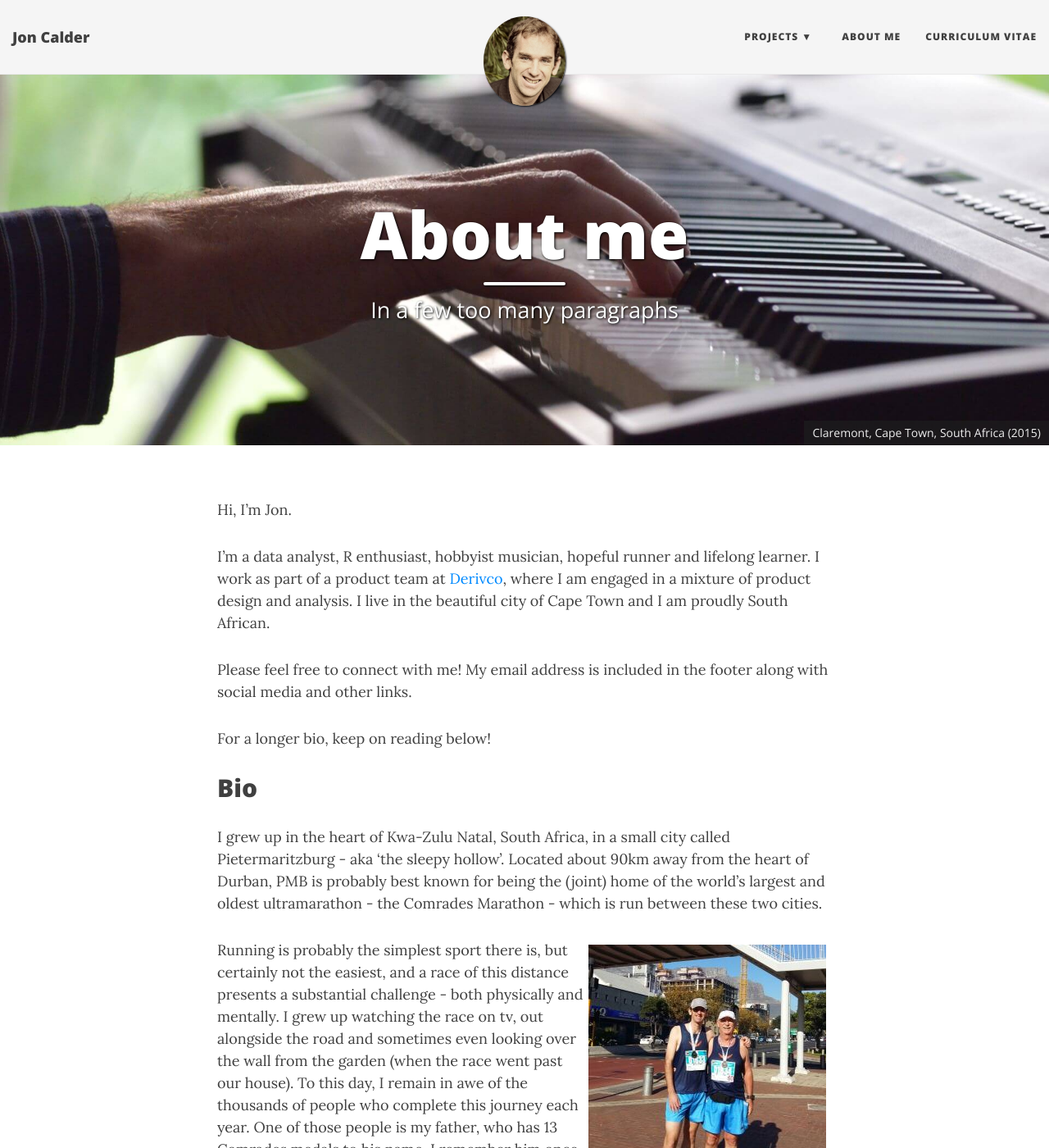
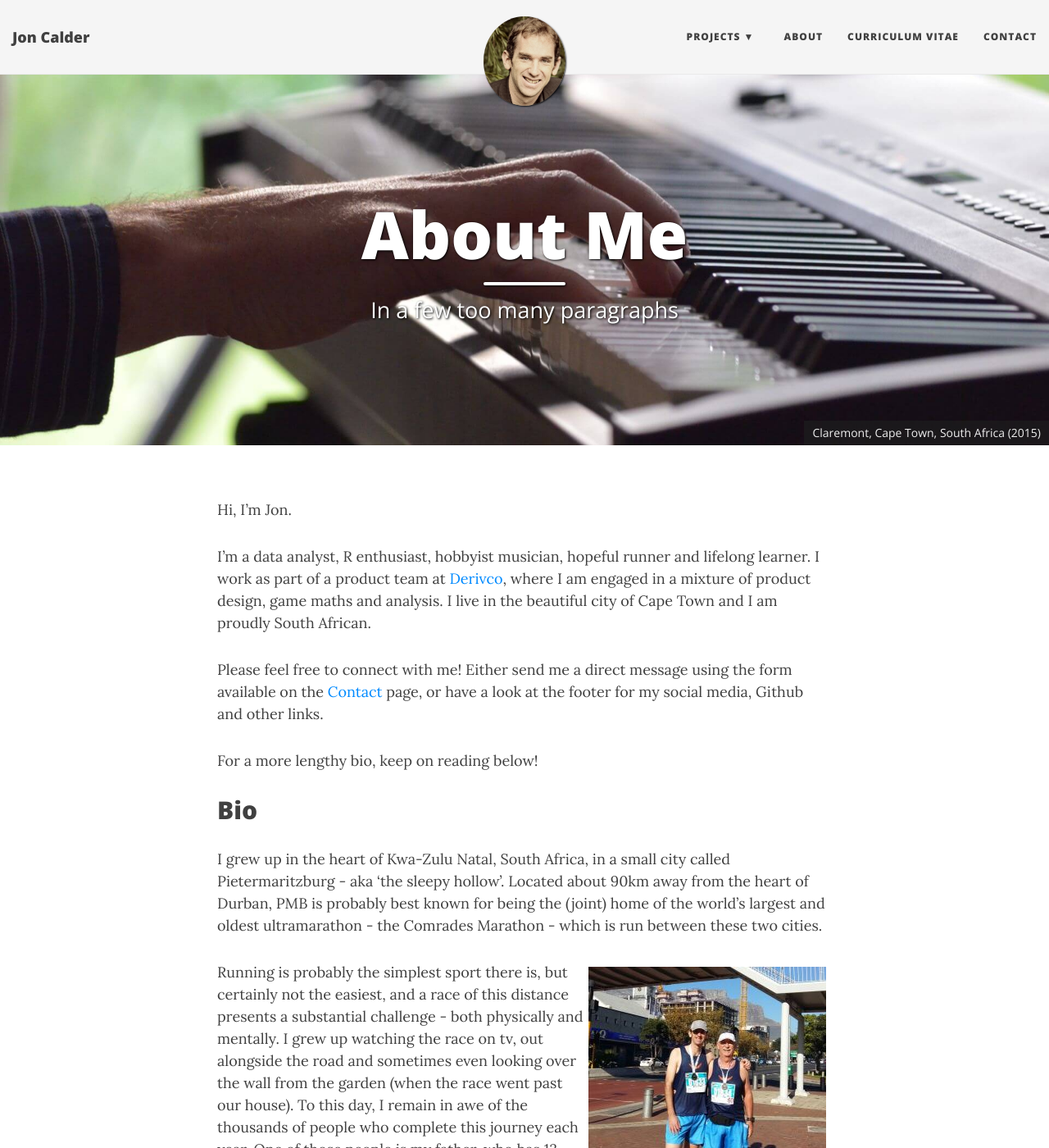
Before and after one commit to jonmcalder/jonmcalder.github.io, a Jekyll site: the page built from aboutme.md, in a window 1280 px wide and 1400 px high. Shown: the whole window at 82% size. Built offline with Jekyll 4.4.1, drawn with Linux system fonts in a browser that asks for light colours; nearby versions of some CDN libraries.

Commit message:
Include Contact page with form, update About page (with link to Contact page), remove email link from footer, update nav.

```diff
--- a/_config.yml
+++ b/_config.yml
@@ -28,8 +28,9 @@
     - hugobot: "hugobot"
     - Regular Expressions: "Regular_Expressions"
     - Diagrammer: "DiagrammeR"
-  About Me: "aboutme"
+  About: "aboutme"
   Curriculum Vitae: "cv"
+  Contact: "contact"
 
 # Image to show in the navigation bar - image must be a square (width = height)
 # Remove this parameter if you don't want an image in the navbar
@@ -41,14 +42,14 @@
 # Important: you must keep the "name" parameter, everything else you can remove
 author:
   name: Jon Calder
-  email: "jonmcalder@gmail.com"
+  # email: "jonmcalder@gmail.com"
+  github: jonmcalder    # eg. daattali
+  stackoverflow: 1303397/jon-calder  # eg. "3943160/daattali"
+  linkedin: jonmatthewcalder  # eg. daattali
+  twitter: jonmcalder   # eg. daattali
   facebook: joncalder  # eg. daattali
-  github: jonmcalder    # eg. daattali
-  twitter: jonmcalder   # eg. daattali
+  instagram: jonmcalder # eg. daattali
   google-plus: +joncalder   # eg. +DeanAttali or 109424658772469020925
-  linkedin: jonmatthewcalder  # eg. daattali
-  stackoverflow: 1303397/jon-calder  # eg. "3943160/daattali"
-  instagram: jonmcalder # eg. daattali
 
 # Select which links to show in the footer
 footer-links-active:
--- a/aboutme.md
+++ b/aboutme.md
@@ -1,6 +1,6 @@
 ---
 layout: page
-title: About me
+title: About Me
 subtitle: In a few too many paragraphs
 bigimg:
   - "/img/big-imgs/Keyboard.jpg" : "Somerset West, South Africa (2015)"
@@ -12,13 +12,14 @@
 I’m a data analyst, R enthusiast, hobbyist musician, hopeful runner and
 lifelong learner. I work as part of a product team at
 [Derivco](http://derivco.com/), where I am engaged in a mixture of product
-design and analysis. I live in the beautiful city of Cape Town and I am proudly
-South African.
+design, game maths and analysis. I live in the beautiful city of Cape Town and
+I am proudly South African.
 
-Please feel free to connect with me! My email address is included in the footer
-along with social media and other links.
+Please feel free to connect with me! Either send me a direct message using the
+form available on the [Contact](http://jonmcalder.github.io/contact/) page, or
+have a look at the footer for my social media, Github and other links.
 
-For a longer bio, keep on reading below!
+For a more lengthy bio, keep on reading below!
 
 ## Bio
 
```
Also changed, not shown: contact.md (added, +24 -0 lines), css/contact.css (added, +16 -0 lines).
